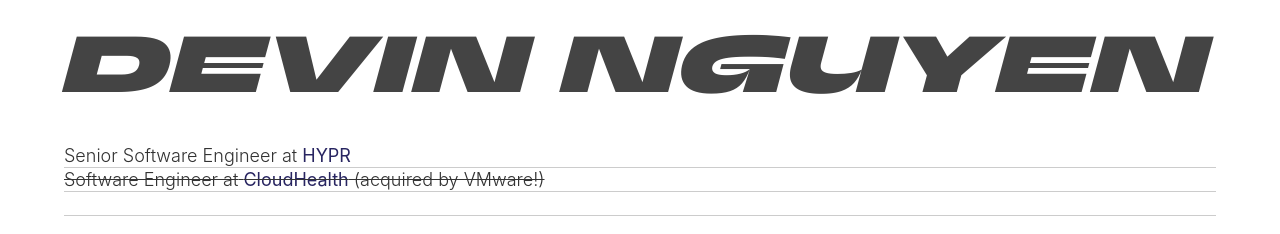
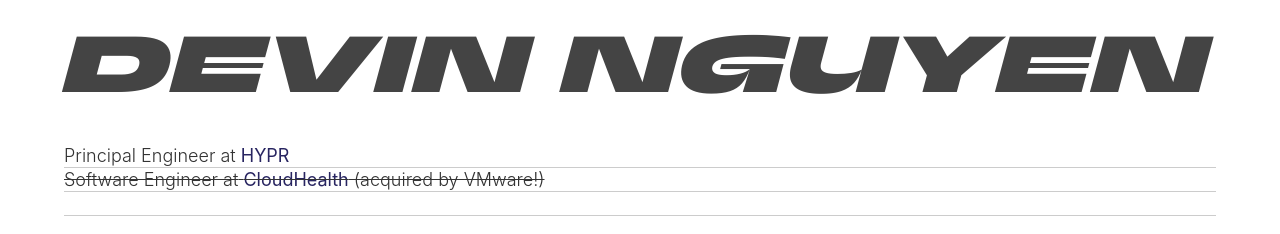
Before and after one commit to devin2712/ddxdevin, a Next.js app: page / in a window 1280 px wide. Shown: the top 234 px of the page. Built offline with nearby package versions, Linux system fonts and the light colour scheme.

Commit message:
Update index.tsx

```diff
--- a/pages/index.tsx
+++ b/pages/index.tsx
@@ -15,7 +15,7 @@ export default function Home() {
         <section className={styles.mainContent}>
           <p>
             <span className={styles.company}>
-              Senior Software Engineer at{" "}
+              Principal Engineer at{" "}
               <a
                 href="https://www.hypr.com/"
                 className={styles.companyLink}
```
